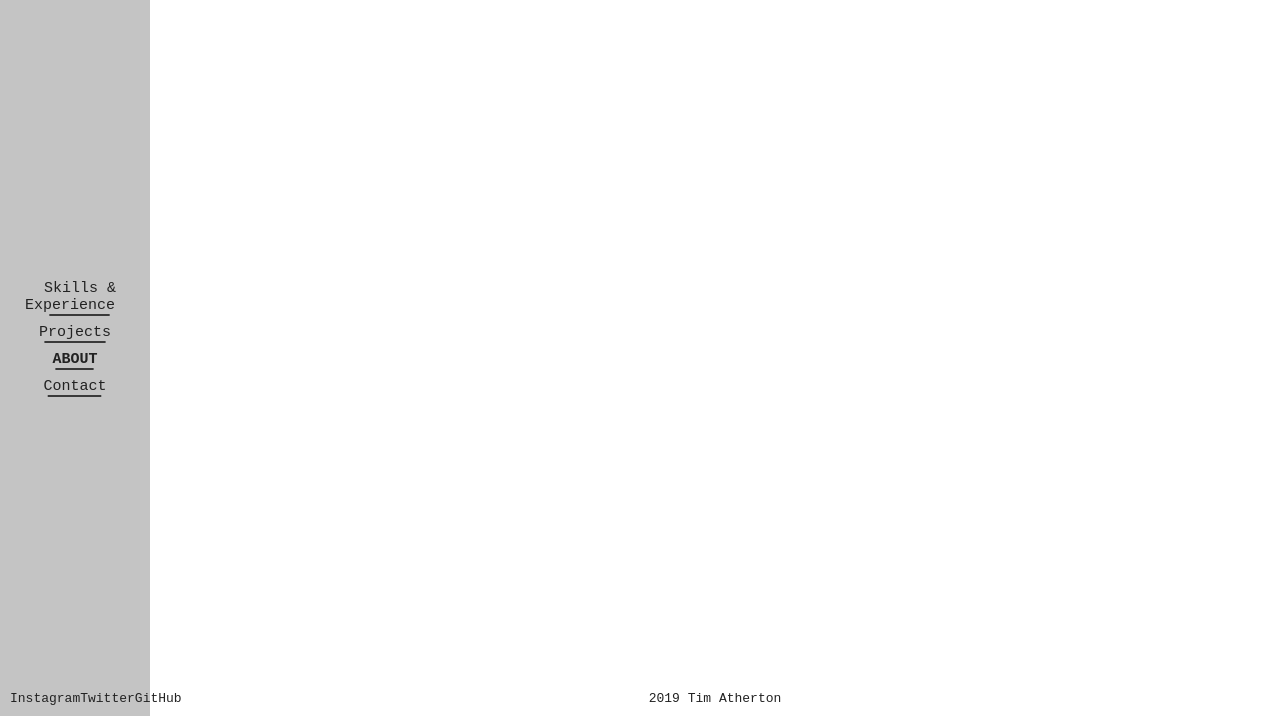
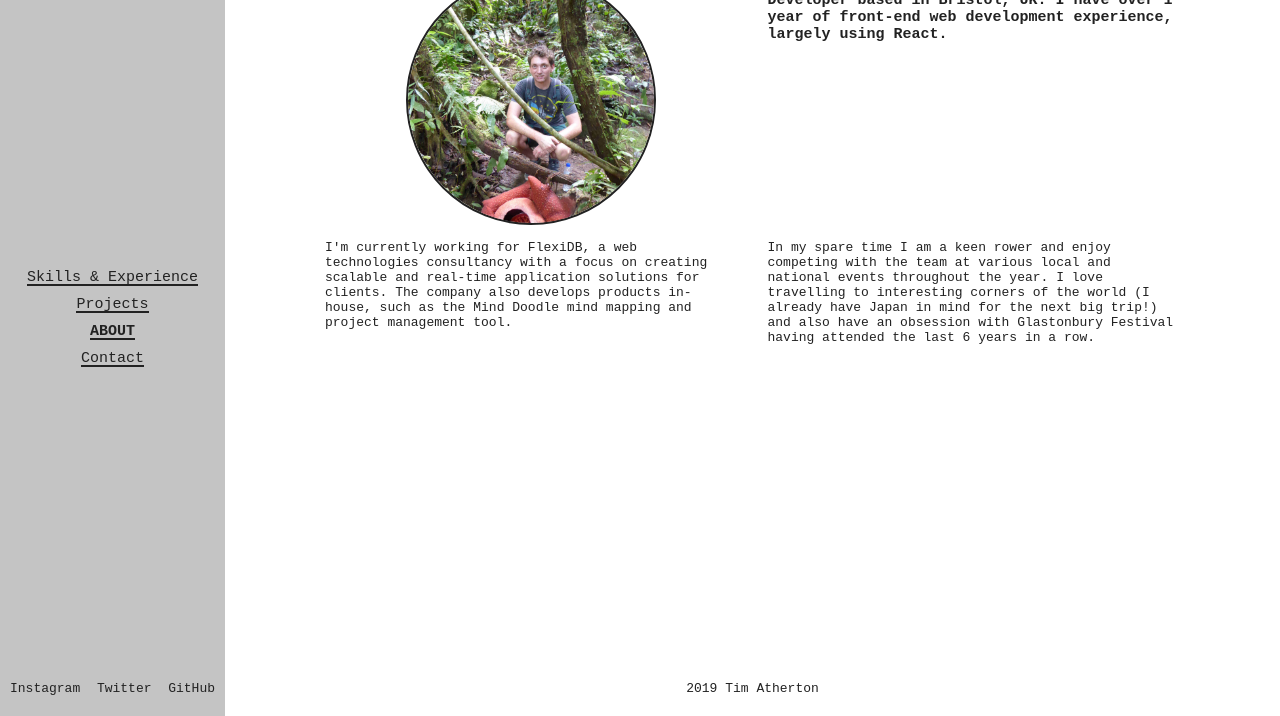
Before and after one commit to taweb/portfolio-gatsby, a Gatsby site: page /about in a window 1280 px wide. Shown: the part 84-800 px from the top of the page. Built offline with nearby package versions, Linux system fonts and the light colour scheme; Gatsby itself is replaced by a stand-in of ours.

Commit message:
add responsive about section

```diff
--- a/package.json
+++ b/package.json
@@ -7,6 +7,7 @@
   "dependencies": {
     "babel-plugin-styled-components": "^1.10.0",
     "gatsby": "^2.3.25",
+    "gatsby-cli": "^2.7.47",
     "gatsby-image": "^2.1.0",
     "gatsby-plugin-manifest": "^2.1.1",
     "gatsby-plugin-offline": "^2.1.1",
--- /dev/null
+++ b/src/components/about.js
@@ -0,0 +1,52 @@
+import React from 'react';
+import { useStaticQuery, graphql } from 'gatsby';
+import styled from 'styled-components';
+import Img from 'gatsby-image';
+import { colors, fontSizes, breakPoints } from '../theme/Variables.js';
+
+const StyledImg = styled(Img)`
+    border: 2px solid ${colors.black};
+    border-radius: 50%;
+`
+
+const Summary = styled.p`
+    font-size: ${fontSizes.medium};
+    font-weight: bold;
+`
+
+const Container = styled.div`
+    display: grid;
+    grid-gap: 15px 20px;
+    justify-items: center;
+    @media (${breakPoints.desktop}) {
+        grid-gap: 15px 30px;
+        grid-template-columns: repeat(2, 1fr);
+    }
+`
+
+const About = () => {
+    const data = useStaticQuery(graphql`
+    query portraitImgQuery {
+        cover: file(relativePath: { eq: "portrait.JPG" }) {
+            childImageSharp {
+                fixed(width: 250, height: 250) {
+                    ...GatsbyImageSharpFixed
+                }
+            }
+        }
+    }
+  `)
+    return (
+        <>
+            <h1>About Me</h1>
+            <Container>
+                <StyledImg fixed={data.cover.childImageSharp.fixed} alt='Portrait of Me'/>
+                <Summary>Hello, I'm Tim Atherton, a Junior Web Developer based in Bristol, UK. I have over 1 year of front-end web development experience, largely using React.</Summary>
+                <p>I'm currently working for FlexiDB, a web technologies consultancy with a focus on creating scalable and real-time application solutions for clients. The company also develops products in-house, such as the Mind Doodle mind mapping and project management tool.</p>
+                <p>In my spare time I am a keen rower and enjoy competing with the team at various local and national events throughout the year. I love travelling to interesting corners of the world (I already have Japan in mind for the next big trip!) and also have an obsession with Glastonbury Festival having attended the last 6 years in a row.</p>
+            </Container>
+        </>
+     );
+}
+
+export default About;
--- a/src/components/header/header.js
+++ b/src/components/header/header.js
@@ -98,7 +98,8 @@ class Header extends Component {
                 <CustomLink
                   to="/skills"
                   activeStyle={activeStyle}
-                  type={'underline'}
+                  type={'normal'}
+                  highlight={colors.red}
                 >
                   Skills &amp; Experience
                 </CustomLink>
@@ -107,7 +108,8 @@ class Header extends Component {
                 <CustomLink
                   to="/projects"
                   activeStyle={activeStyle}
-                  type={'underline'}
+                  type={'normal'}
+                  highlight={colors.red}
                 >
                   Projects
                 </CustomLink>
@@ -116,7 +118,8 @@ class Header extends Component {
                 <CustomLink
                   to="/about"
                   activeStyle={activeStyle}
-                  type={'underline'}
+                  type={'normal'}
+                  highlight={colors.red}
                 >
                   About
                 </CustomLink>
@@ -125,7 +128,8 @@ class Header extends Component {
                 <CustomLink
                   to="/contact"
                   activeStyle={activeStyle}
-                  type={'underline'}
+                  type={'normal'}
+                  highlight={colors.red}
                 >
                   Contact
                 </CustomLink>
@@ -143,7 +147,7 @@ class Header extends Component {
                   to="/skills"
                   color={colors.white}
                   activeStyle={activeStyle}
-                  type={'underline'}
+                  type={'none'}
                 >
                   Skills
                 </CustomLink>
@@ -153,7 +157,7 @@ class Header extends Component {
                   to="/projects"
                   color={colors.white}
                   activeStyle={activeStyle}
-                  type={'underline'}
+                  type={'none'}
                 >
                   Projects
                 </CustomLink>
@@ -163,7 +167,7 @@ class Header extends Component {
                   to="/about"
                   color={colors.white}
                   activeStyle={activeStyle}
-                  type={'underline'}
+                  type={'none'}
                 >
                   About
                 </CustomLink>
@@ -173,7 +177,7 @@ class Header extends Component {
                   to="/contact"
                   color={colors.white}
                   activeStyle={activeStyle}
-                  type={'underline'}
+                  type={'none'}
                 >
                   Contact
                 </CustomLink>
--- a/src/components/hero.js
+++ b/src/components/hero.js
@@ -88,8 +88,8 @@ const hero = () => {
                     <PrimaryText>Tim Atherton</PrimaryText>
                     <SecondaryText>Web Developer</SecondaryText>
                 </HeaderText>
-                <CustomLink to='/skills' color={colors.white}>Skills & Experience</CustomLink>
-                <CustomLink to='/contact' color={colors.white}>Get in Touch</CustomLink>
+                <CustomLink to='/skills' type={'normal'} color={colors.white} highlight={colors.red}>Skills & Experience</CustomLink>
+                <CustomLink to='/contact' type={'normal'} color={colors.white} highlight={colors.red}>Get in Touch</CustomLink>
             </HeaderContainer>
         </HeroWrapper>
     )
--- a/src/components/link.js
+++ b/src/components/link.js
@@ -1,18 +1,19 @@
 import React from 'react';
 import styled from 'styled-components';
-import {colors} from '../theme/Variables';
+import {colors, breakPoints} from '../theme/Variables';
 import { Link } from 'gatsby';
 
-const StyledLink = styled(({color, type, ...rest}) => <Link {...rest} />)`
+const StyledLink = styled(({color, type, highlight, ...rest}) => <Link {...rest} />)`
     margin: 5px 10px;
     color: ${({color}) => color || `${colors.black}`};
-    &::after, &::before {
-        display: ${({type}) => type === 'none' ? 'none' : 'block'};
-        background-color: ${({color}) => color || `${colors.black}`};
-    }
-    &::after {
-        display: ${({type}) => type === 'underline' || type === 'none' ? 'none' : 'block'}
-    }
+    background-image: ${({color, type, highlight}) =>
+        type === 'underline' ?
+        `linear-gradient(${color || colors.black}, ${color || colors.black})`
+        : type === 'normal' ?
+        `linear-gradient(${color || colors.black}, ${color || colors.black}), linear-gradient(${highlight || colors.grey}, ${highlight || colors.grey})`
+        : type === 'none' ?
+        'none' : ''
+    };
 `;
 
 const CustomLink = (props) => {
--- a/src/components/pageContent.js
+++ b/src/components/pageContent.js
@@ -1,8 +1,15 @@
 import React from 'react';
 import styled from 'styled-components';
+import {breakPoints} from '../theme/Variables';
 
 const PageContentWrapper = styled.div`
-    padding: 1rem;
+    padding: 1rem 2rem;
+    @media(${breakPoints.desktop}) {
+        padding: 1rem 3rem;
+    }
+    @media(${breakPoints.xldesktop}) {
+        padding: 1rem 10rem;
+    }
 `
 
 const PageContent = ({children}) => {
--- a/src/pages/about.js
+++ b/src/pages/about.js
@@ -2,13 +2,14 @@ import React from 'react';
 import Layout from '../components/layout'
 import SEO from "../components/seo"
 import PageContent from '../components/pageContent'
+import About from '../components/about'
 
 const AboutPage = () => {
     return (
         <Layout>
             <SEO title="About Page" />
             <PageContent>
-                <p>About page</p>
+                <About/>
             </PageContent>
         </Layout>
       );
--- a/src/theme/GlobalStyle.js
+++ b/src/theme/GlobalStyle.js
@@ -1,15 +1,15 @@
 import { createGlobalStyle } from 'styled-components';
 import { colors, fontSizes, breakPoints } from './Variables.js';
 
-const line = () => `
-    position: absolute;
-    top: 100%;
-    width: 100%;
-    left: 0;
-    height: 2px;
-    content: '';
-    background-color: ${colors.black};
-`
+// const line = () => `
+//     position: absolute;
+//     top: 100%;
+//     width: 100%;
+//     left: 0;
+//     height: 2px;
+//     content: '';
+//     background-color: ${colors.black};
+// `
 
 export const GlobalStyle = createGlobalStyle`
     *,
@@ -39,7 +39,7 @@ export const GlobalStyle = createGlobalStyle`
 
     h1 {
         font-size: ${fontSizes.xlarge};
-        margin-bottom: 1rem;
+        margin-bottom: 1.5rem;
     }
 
     h2 {
@@ -53,6 +53,7 @@ export const GlobalStyle = createGlobalStyle`
 
     p {
         font-size: ${fontSizes.normal};
+        margin-bottom: 1rem;
     }
 
     ul, ol {
@@ -62,28 +63,14 @@ export const GlobalStyle = createGlobalStyle`
     a {
         color: ${colors.black};
         text-decoration: none;
-        font-size: inherit;
-        position: relative;
-        &::before {
-            ${line};
-        }
+        background-image: linear-gradient(${colors.black}, ${colors.black}), linear-gradient(${colors.grey}, ${colors.grey});
+        background-position: 0% 100%, 0% 100%;
+        background-repeat: no-repeat, no-repeat;
+        background-size: 100% 2px, 100% 0px;
         @media (${breakPoints.desktop}) {
-            &::before, &::after {
-                transform: scale(0.85);
-                transition: transform 0.3s;
-            }
-            &::after {
-                ${line};
-                opacity: 0;
-                transition: transform 0.3s, top 0.3s, opacity 0.3s;
-            }
-            &:hover::before,
-            &:hover::after {
-                transform: scale(1.05);
-            }
-            &:hover::after {
-                opacity: 1;
-                top: 0%;
+            transition: background-size .3s;
+            &:hover {
+                background-size: 100% 2px, 100% 100%;
             }
         }
     }
--- a/src/theme/Variables.js
+++ b/src/theme/Variables.js
@@ -6,7 +6,9 @@ const colors = {
 }
 
 const breakPoints = {
-    desktop: 'min-width: 768px'
+    xldesktop: 'min-width: 1024px',
+    desktop: 'min-width: 768px',
+    tablet: 'min-width: 500px'
 }
 
 const fontSizes = {
@@ -17,8 +19,7 @@ const fontSizes = {
 }
 
 const layout = {
-    // sidebarWidth: '225px',
-    sidebarWidth: '150px',
+    sidebarWidth: '225px',
     headerHeight: '60px'
 }
 
```
Also changed, not shown: src/components/skills.js (+11 -28 lines), src/images/portrait.JPG (added), 1 other file.
